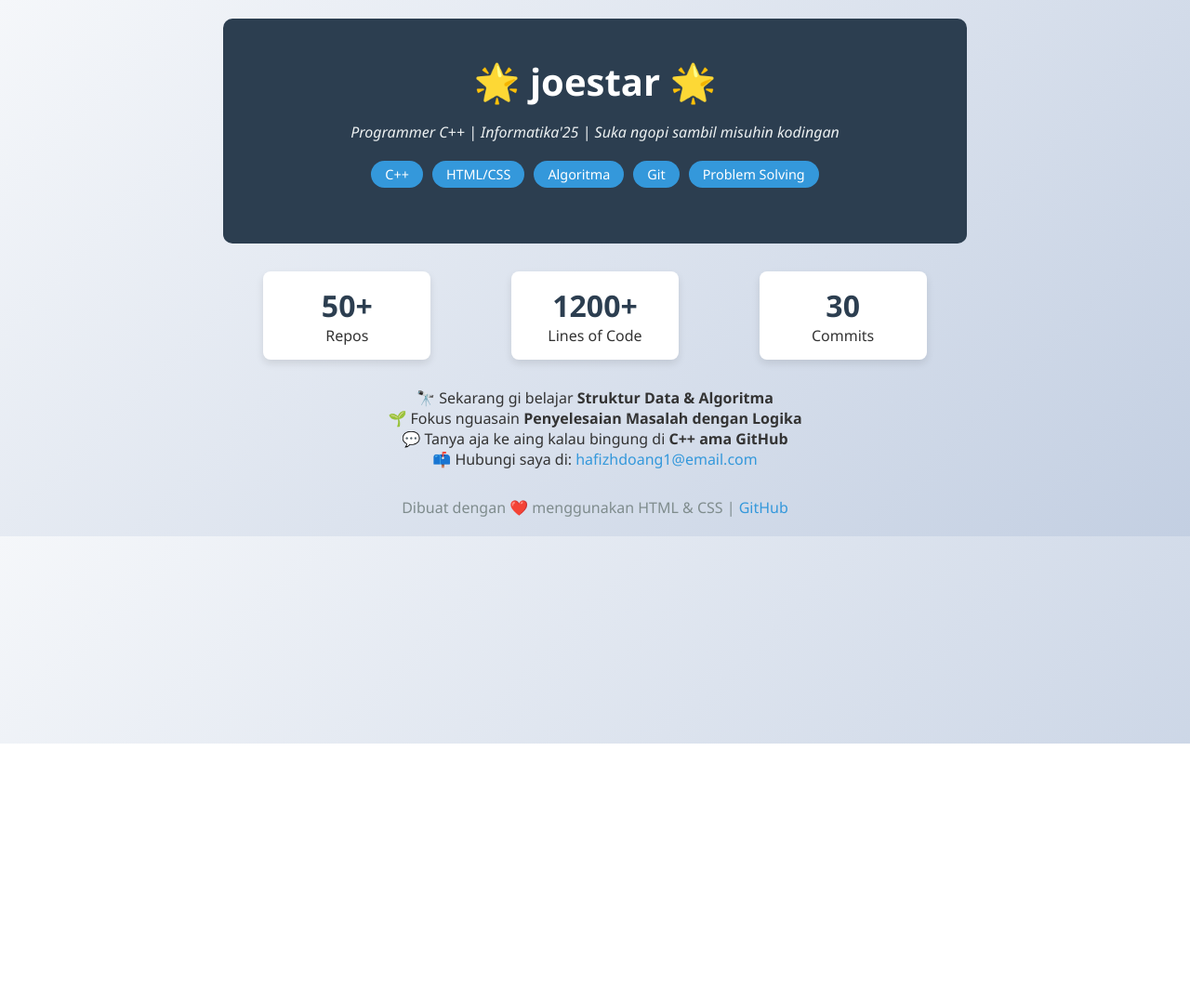
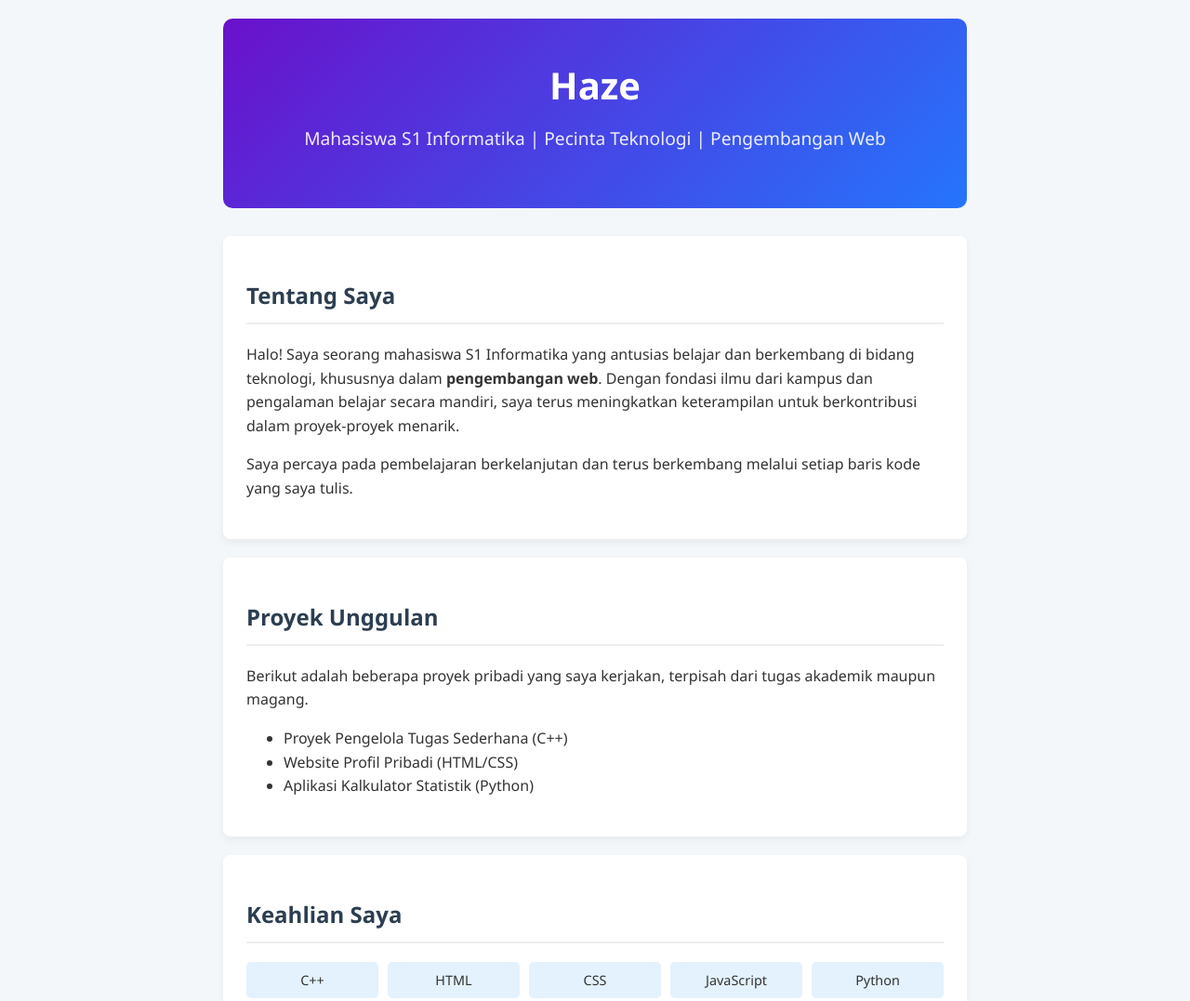
Before and after one commit to hazeJoestar/hazeJoestar.github.io, a plain HTML site: page index.html in a window 1280 px wide. Shown: the top 1077 px of the page at 93% size. Before the commit the page ends 800 px from the top, so only its background shows below. Drawn offline with Linux system fonts and the light colour scheme.

Commit message:
Update index.html
ya gini aja

```diff
--- a/index.html
+++ b/index.html
@@ -2,15 +2,16 @@
 <html lang="id">
 <head>
     <meta charset="UTF-8">
-    <title>haze's profile</title>
+    <meta name="viewport" content="width=device-width, initial-scale=1.0">
+    <title>Profil Pribadi Saya</title>
     <style>
         body {
             font-family: 'Segoe UI', sans-serif;
-            background: linear-gradient(135deg, #f5f7fa 0%, #c3cfe2 100%);
+            background-color: #f4f7f9;
             color: #333;
             margin: 0;
             padding: 0;
-            text-align: center;
+            line-height: 1.6;
         }
         .container {
             max-width: 800px;
@@ -18,54 +19,45 @@
             padding: 20px;
         }
         header {
-            background-color: #2c3e50;
+            text-align: center;
+            padding: 40px 20px;
+            background: linear-gradient(135deg, #6a11cb 0%, #2575fc 100%);
             color: white;
-            padding: 40px;
             border-radius: 10px;
-            margin-bottom: 20px;
+            margin-bottom: 30px;
         }
         h1 {
             margin: 0;
             font-size: 2.5em;
         }
         .subtitle {
-            font-style: italic;
-            color: #ecf0f1;
+            font-size: 1.2em;
+            opacity: 0.9;
+            margin-top: 10px;
         }
-        .skills {
-            display: flex;
-            justify-content: center;
+        section {
+            background: white;
+            padding: 25px;
+            margin-bottom: 20px;
+            border-radius: 8px;
+            box-shadow: 0 4px 8px rgba(0,0,0,0.05);
+        }
+        h2 {
+            color: #2c3e50;
+            border-bottom: 2px solid #eee;
+            padding-bottom: 10px;
+        }
+        .skills-grid {
+            display: grid;
+            grid-template-columns: repeat(auto-fill, minmax(120px, 1fr));
             gap: 10px;
-            flex-wrap: wrap;
-            margin: 20px 0;
         }
         .skill {
-            background-color: #3498db;
-            color: white;
-            padding: 5px 15px;
-            border-radius: 20px;
+            background-color: #e3f2fd;
+            padding: 8px;
+            border-radius: 5px;
+            text-align: center;
             font-size: 0.9em;
-        }
-        .stats {
-            display: flex;
-            justify-content: space-around;
-            margin: 30px 0;
-        }
-        .stat-card {
-            background: white;
-            padding: 15px;
-            border-radius: 8px;
-            box-shadow: 0 4px 8px rgba(0,0,0,0.1);
-            width: 150px;
-        }
-        .stat-value {
-            font-size: 2em;
-            font-weight: bold;
-            color: #2c3e50;
-        }
-        footer {
-            margin-top: 30px;
-            color: #7f8c8d;
         }
         a {
             color: #3498db;
@@ -79,43 +71,49 @@
 <body>
     <div class="container">
         <header>
-            <h1>🌟 joestar 🌟</h1>
-            <p class="subtitle">Programmer C++ | Informatika'25 | Suka ngopi sambil misuhin kodingan</p>
+            <h1>Haze</h1>
+            <p class="subtitle">Mahasiswa S1 Informatika | Pecinta Teknologi | Pengembangan Web</p>
+        </header>
 
-            <div class="skills">
+        <section id="about">
+            <h2>Tentang Saya</h2>
+            <p>
+                Halo! Saya seorang mahasiswa S1 Informatika yang antusias belajar dan berkembang di bidang teknologi,
+                khususnya dalam <strong>pengembangan web</strong>. Dengan fondasi ilmu dari kampus dan pengalaman belajar
+                secara mandiri, saya terus meningkatkan keterampilan untuk berkontribusi dalam proyek-proyek menarik.
+            </p>
+            <p>
+                Saya percaya pada pembelajaran berkelanjutan dan terus berkembang melalui setiap baris kode yang saya tulis.
+            </p>
+        </section>
+
+        <section id="projects">
+            <h2>Proyek Unggulan</h2>
+            <p>
+                Berikut adalah beberapa proyek pribadi yang saya kerjakan, terpisah dari tugas akademik maupun magang.
+            </p>
+            <ul>
+                <li>Proyek Pengelola Tugas Sederhana (C++)</li>
+                <li>Website Profil Pribadi (HTML/CSS)</li>
+                <li>Aplikasi Kalkulator Statistik (Python)</li>
+            </ul>
+        </section>
+
+        <section id="skills">
+            <h2>Keahlian Saya</h2>
+            <div class="skills-grid">
                 <div class="skill">C++</div>
-                <div class="skill">HTML/CSS</div>
+                <div class="skill">HTML</div>
+                <div class="skill">CSS</div>
+                <div class="skill">JavaScript</div>
+                <div class="skill">Python</div>
                 <div class="skill">Algoritma</div>
                 <div class="skill">Git</div>
-                <div class="skill">Problem Solving</div>
+                <div class="skill">GitHub</div>
+                <div class="skill">Geany</div>
+                <div class="skill">MySQL (Dasar)</div>
             </div>
-        </header>
-
-        <div class="stats">
-            <div class="stat-card">
-                <div class="stat-value">50+</div>
-                <div>Repos</div>
-            </div>
-            <div class="stat-card">
-                <div class="stat-value">1200+</div>
-                <div>Lines of Code</div>
-            </div>
-            <div class="stat-card">
-                <div class="stat-value">30</div>
-                <div>Commits</div>
-            </div>
-        </div>
-
-        <p>
-            🔭 Sekarang gi belajar <strong>Struktur Data & Algoritma</strong><br>
-            🌱 Fokus nguasain <strong>Penyelesaian Masalah dengan Logika</strong><br>
-            💬 Tanya aja ke aing kalau bingung di <strong>C++ ama GitHub</strong><br>
-            📫 Hubungi saya di: <a href="mailto:hafizhdoang1@email.com">hafizhdoang1@email.com</a>
-        </p>
-
-        <footer>
-            Dibuat dengan ❤️ menggunakan HTML & CSS | <a href="https://github.com/namakamu">GitHub</a>
-        </footer>
+        </section>
     </div>
 </body>
 </html>
```
